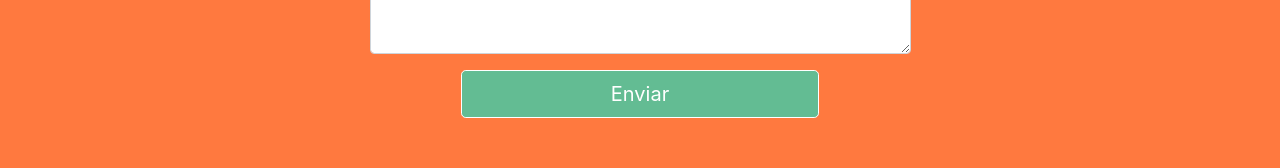
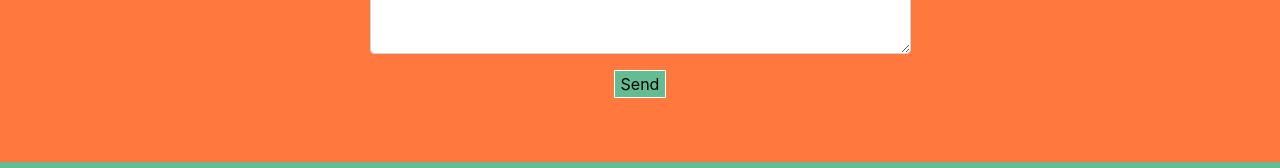
Before and after one commit to Marcicano/sabaai, a React (Create React App) app: page / in a window 1280 px wide. Shown: the part 4371-4539 px from the top of the page. Built offline with nearby package versions, Linux system fonts and the light colour scheme.

Commit message:
form Contact

```diff
--- a/src/components/FaleConosco.js
+++ b/src/components/FaleConosco.js
@@ -6,7 +6,7 @@ function FaleConosco() {
     <Container  fluid id="FaleConosco-section">
       <div className="FaleConosco-content">
           <h2 className="FaleConosco-title">Fale Conosco</h2>
-              <Form name="faleconosco" method="POST" data-netlify="true">
+              <Form name="faleconosco" method="POST" netlify>
                  <Container>
                       <Row form>
                           <Col sm="12" md={{size: 3, offset:3}}>
@@ -27,7 +27,8 @@ function FaleConosco() {
 
                           <Col md={{ size: 4, offset: 4 }}>
                               <FormGroup>
-                                  <Button size="lg" block className="FaleConosco-Btn">Enviar</Button>
+                                  <button type="submit" className="FaleConosco-Btn">Send</button>
+                                  {/* <Button size="lg" block >Enviar</Button> */}
                               </FormGroup>
                           </Col>
 
```
